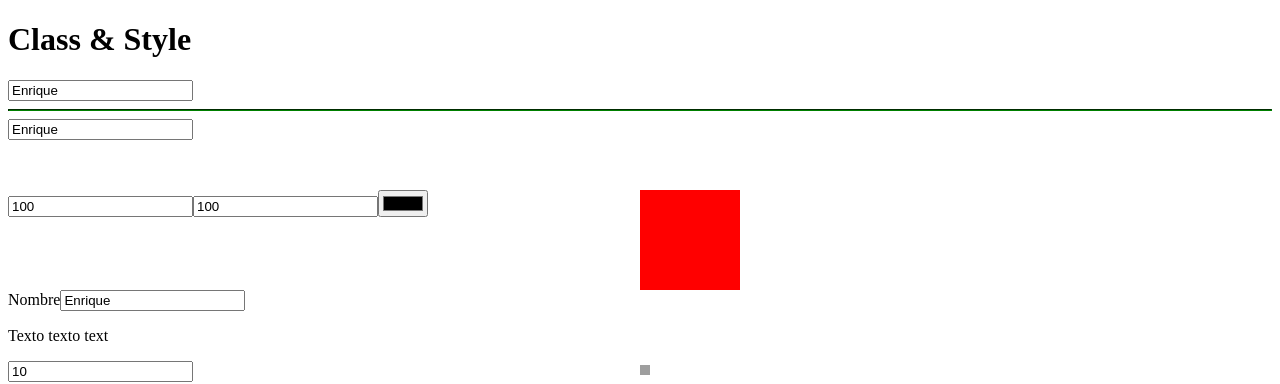
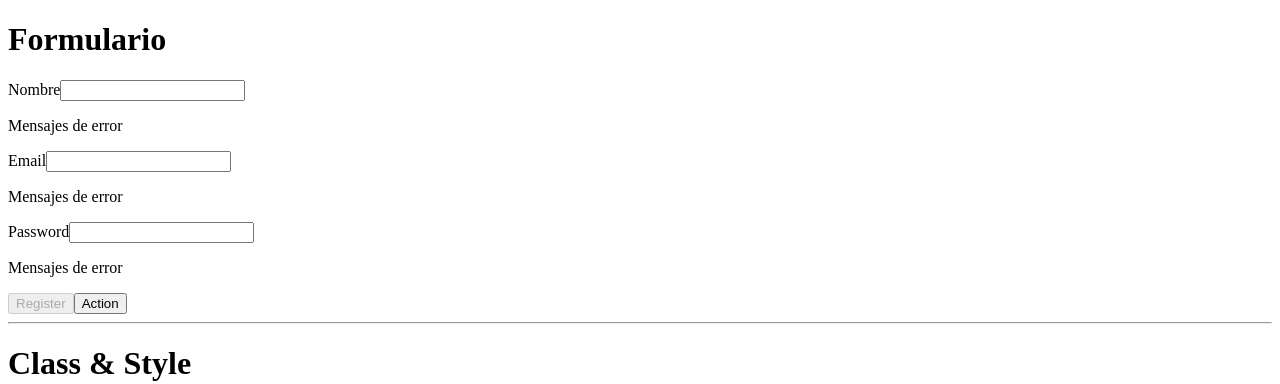
Before and after one commit to devenriq/P-Front_Angular-Fundamentos, an Angular app: page / in a window 1280 px wide. Shown: the top 384 px of the page. Built offline with nearby package versions, Linux system fonts and the light colour scheme; grey boxes are pictures that could not be loaded.

Commit message:
added a register to the app

```diff
--- a/src/app/app.component.html
+++ b/src/app/app.component.html
@@ -1,3 +1,37 @@
+<h1>Formulario</h1>
+<form (ngSubmit)="onRegister()" #myForm="ngForm">
+  <div class="input.group">
+    <label for="">Nombre</label>
+    <input type="text" required [(ngModel)]="register.name" name="name" />
+    <p>Mensajes de error</p>
+  </div>
+  <div class="input.group">
+    <label for="">Email</label>
+    <input
+      type="email"
+      id="email"
+      required
+      [(ngModel)]="register.email"
+      name="email"
+    />
+    <p>Mensajes de error</p>
+  </div>
+  <div class="input.group">
+    <label for="">Password</label>
+    <input
+      type="password"
+      required
+      [(ngModel)]="register.password"
+      name="password"
+    />
+    <p>Mensajes de error</p>
+  </div>
+  <button [disabled]="myForm.invalid" type="submit">Register</button>
+  <button type="button">Action</button>
+</form>
+
+<hr />
+
 <h1>Class & Style</h1>
 <input type="text" required #nameInput4="ngModel" [(ngModel)]="person.name" />
 
--- a/src/app/app.component.ts
+++ b/src/app/app.component.ts
@@ -19,6 +19,11 @@
     avatar : 'https://picsum.photos/900'
   }
 
+  register ={
+    name:'',
+    email:'',
+    password: ''
+  }
   names: string[]=['enrique','Diana', 'rodrigo'];
   newName = '';
   box={
@@ -86,4 +91,8 @@
   deleteName(index:number){
     this.names.splice(index,1)
   }
+
+  onRegister(){
+    console.log(this.register)
+  }
 }
```
